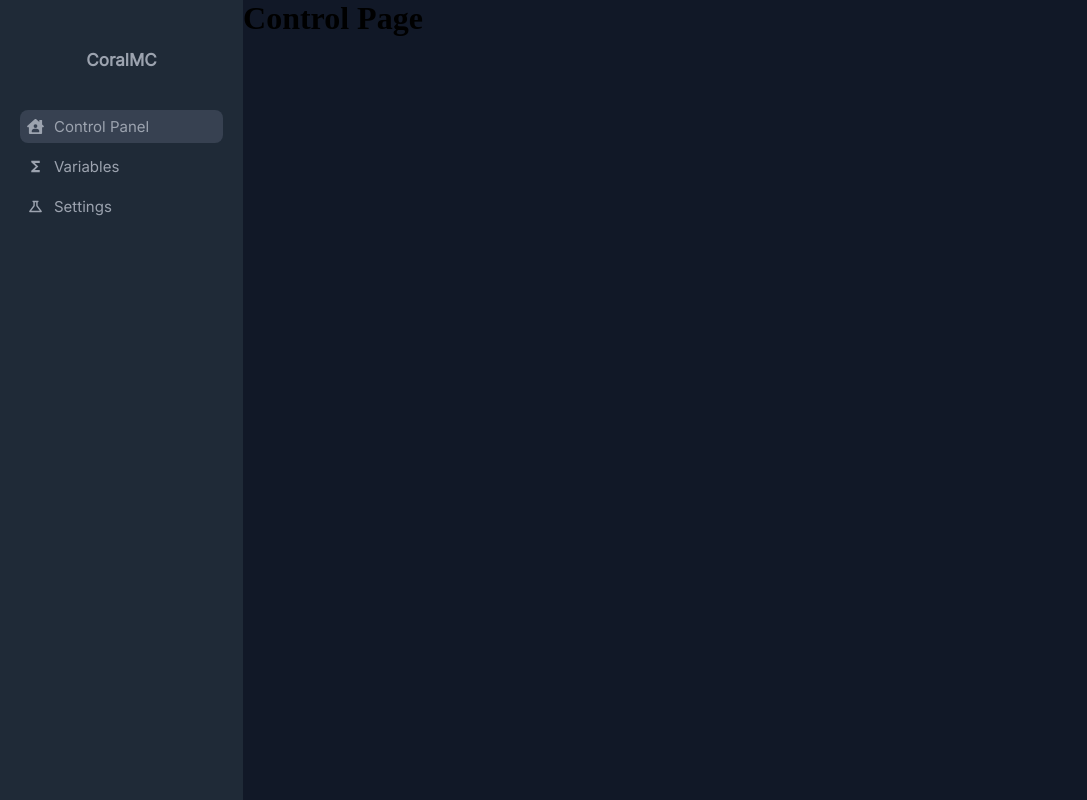
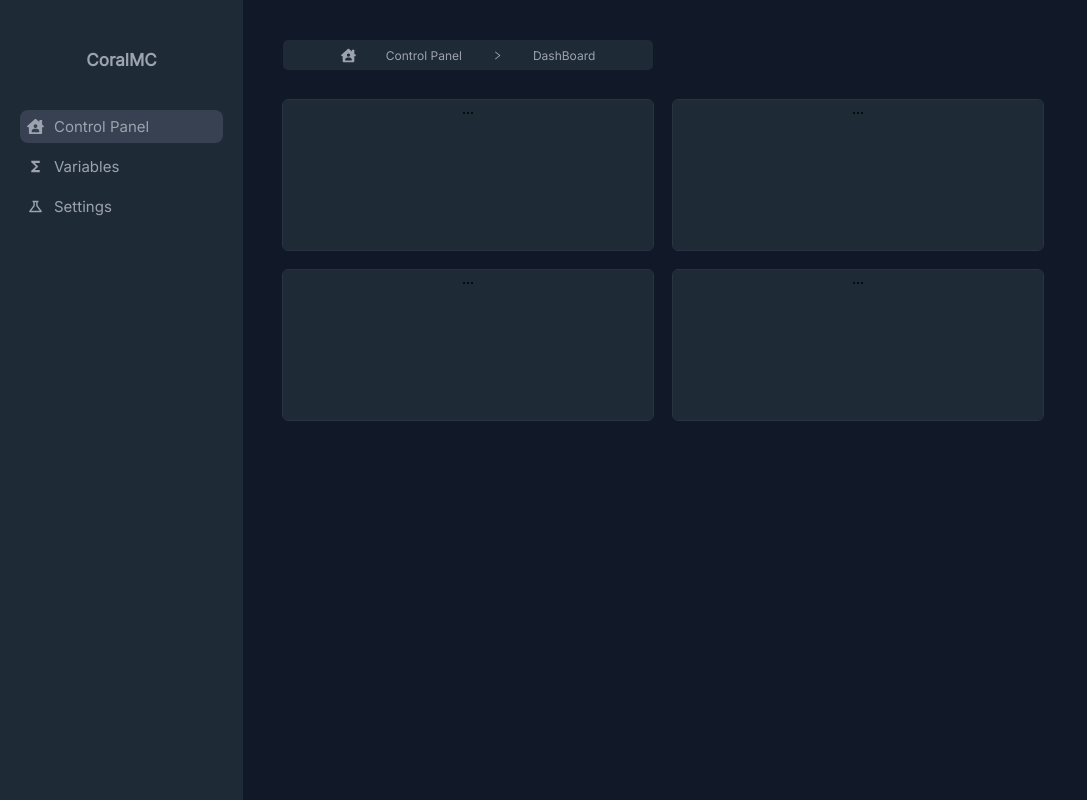
Before and after one commit to imjoaosilva/CoralMc, a React (Vite) app: page / in a window 1280 px wide. Shown: the whole page, without its empty margins (0-1087 px from the left). Built offline with nearby package versions, Linux system fonts and the light colour scheme.

Commit message:
NavigationLocation and Based Cards

```diff
--- /dev/null
+++ b/src/components/NavLocation/index.tsx
@@ -0,0 +1,20 @@
+import * as C from './style';
+
+import { AiOutlineRight } from 'react-icons/ai';
+
+interface Props {
+    icon: any;
+    position: Array<String>;
+}
+
+export const NavLocation = ({icon, position}: Props) => {
+    return (
+        <C.Container>
+            {icon}
+            <C.Text>{position[0]}</C.Text>
+            <AiOutlineRight color={"9CA3AF"} size={11}/>
+            <C.Text>{position[1]}</C.Text>
+        </C.Container>
+    )
+
+}
--- /dev/null
+++ b/src/components/NavLocation/style.ts
@@ -0,0 +1,21 @@
+import styled from "styled-components";
+
+export const Container = styled.div`
+    width: 370px;
+    background-color: #1F2A37;
+    height: 30px;
+    border-radius: 5px;
+    display: flex;
+    align-items: center;
+    justify-content: center;
+    gap: 30px;
+    margin-bottom: 30px;
+`
+
+export const Text = styled.p`
+    font-size: 12px;
+    font-family: 'Inter', sans-serif;
+    color: #fff;
+    color: #9CA3AF;
+    text-wrap: nowrap;
+`
--- a/src/pages/Control Page/index.tsx
+++ b/src/pages/Control Page/index.tsx
@@ -1,9 +1,31 @@
 import * as C from './style';
+
+import { NavLocation } from '../../components/NavLocation';
+import { FaHouseUser } from 'react-icons/fa';
 
 export const ControlPage = () => {
     return (
         <C.Container>
-            <h1>Control Page</h1>
+            <C.Content>
+                <NavLocation
+                    icon={<FaHouseUser color={"9CA3AF"} size={15}/>}
+                    position={["Control Panel", "DashBoard"]}
+                />
+                <C.CardContainer>
+                    <C.Card>
+                        ...
+                    </C.Card>
+                    <C.Card>
+                        ...
+                    </C.Card>
+                    <C.Card>
+                        ...
+                    </C.Card>
+                    <C.Card>
+                        ...
+                    </C.Card>
+                </C.CardContainer>
+            </C.Content>
         </C.Container>
     )
 }
--- a/src/pages/Control Page/style.ts
+++ b/src/pages/Control Page/style.ts
@@ -5,3 +5,26 @@ export const Container = styled.div`
     height: 100%;
     background-color: #111827;
 `;
+
+export const Content = styled.div`
+    padding: 40px;
+`
+
+export const CardContainer = styled.div`
+    display: flex;
+    gap: 20px;
+    flex-wrap: wrap;
+`
+
+export const Card = styled.div`
+    width: 370px;
+    background-color: #1F2A37;
+    height: 150px;
+    border-radius: 5px;
+    display: flex;
+    align-items: center;
+    padding: 0 10px;
+    gap: 15px;
+    flex-direction: column;
+    outline: 1px solid #2A3342;
+`
```
